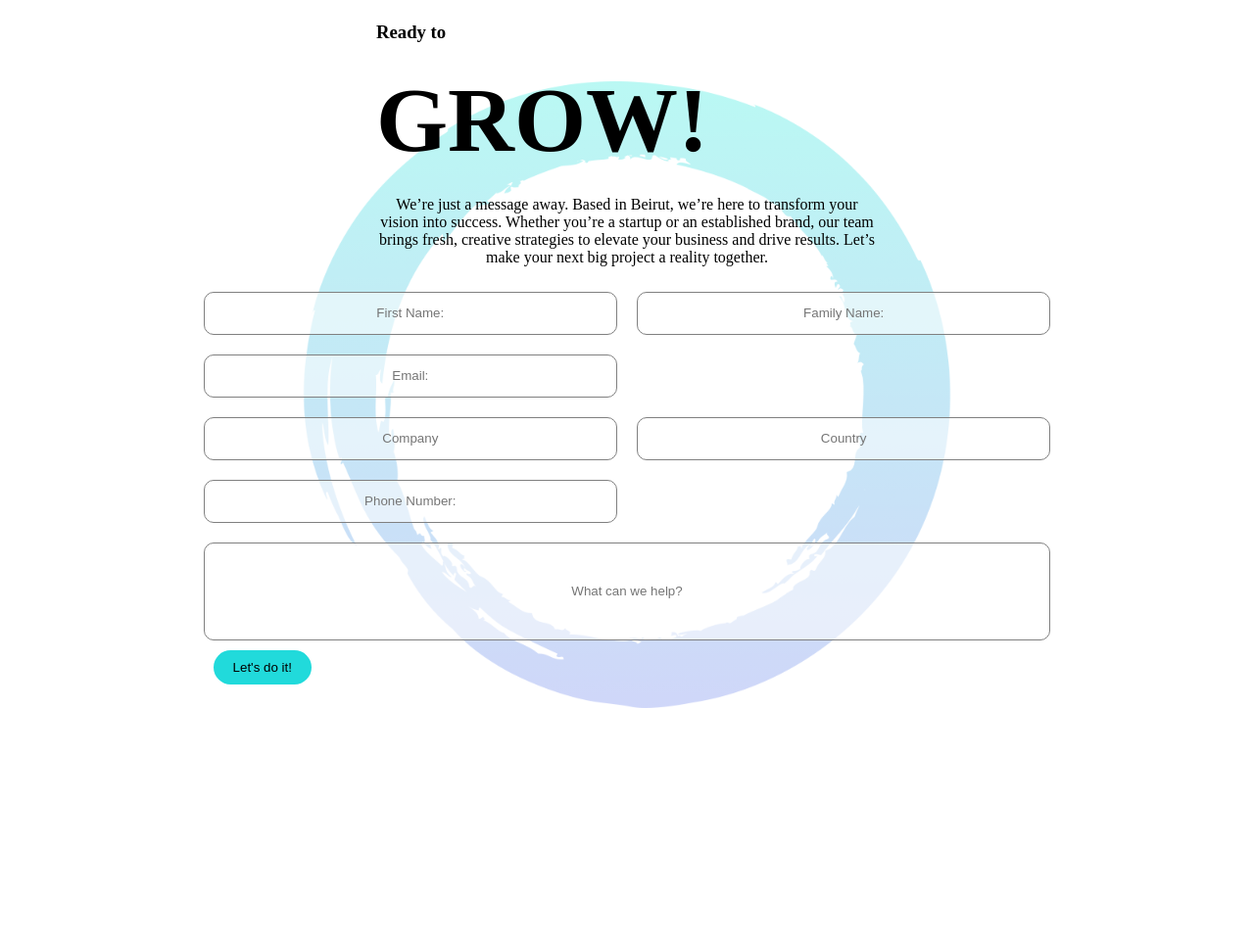
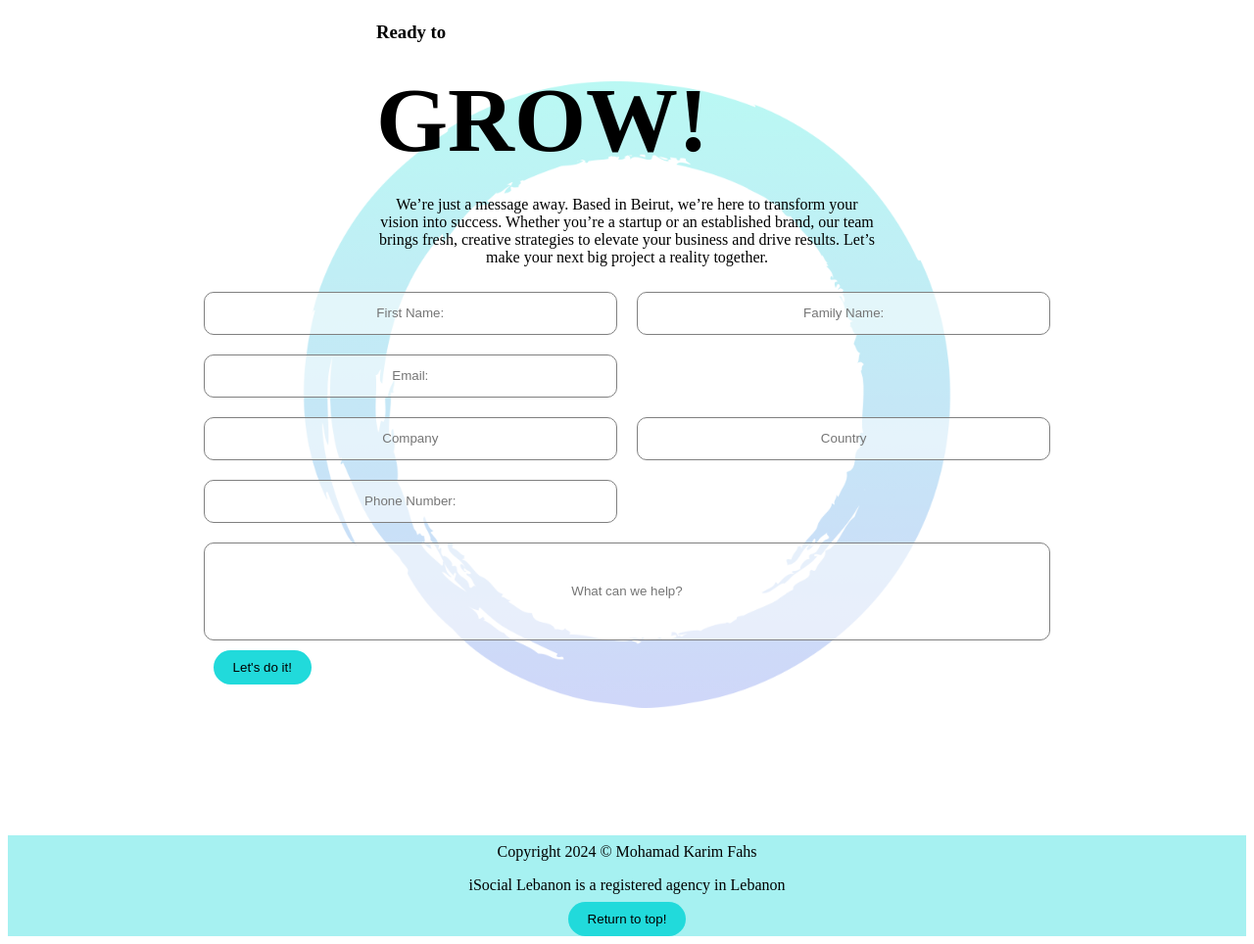
Before and after one commit to Moe-Karim/Digital-Marketing, a plain HTML site: page index.html in a window 1280 px wide. Shown: the part 4065-5029 px from the top of the page at 98% size. Before the commit the page ends 4918 px from the top, so only its background shows below. Drawn offline with Linux system fonts and the light colour scheme.

Commit message:
Created: footer section <> html

```diff
--- a/index.html
+++ b/index.html
@@ -254,5 +254,12 @@
         </form>
         </div>
     </section>
+    <footer>
+        <div class="flex column center">
+            <p>Copyright 2024 © Mohamad Karim Fahs</p>
+            <p>iSocial Lebanon is a registered agency in Lebanon</p>
+            <button class="btn" id="return">Return to top!</button>
+        </div>
+    </footer>
 </body>
 </html>
```
